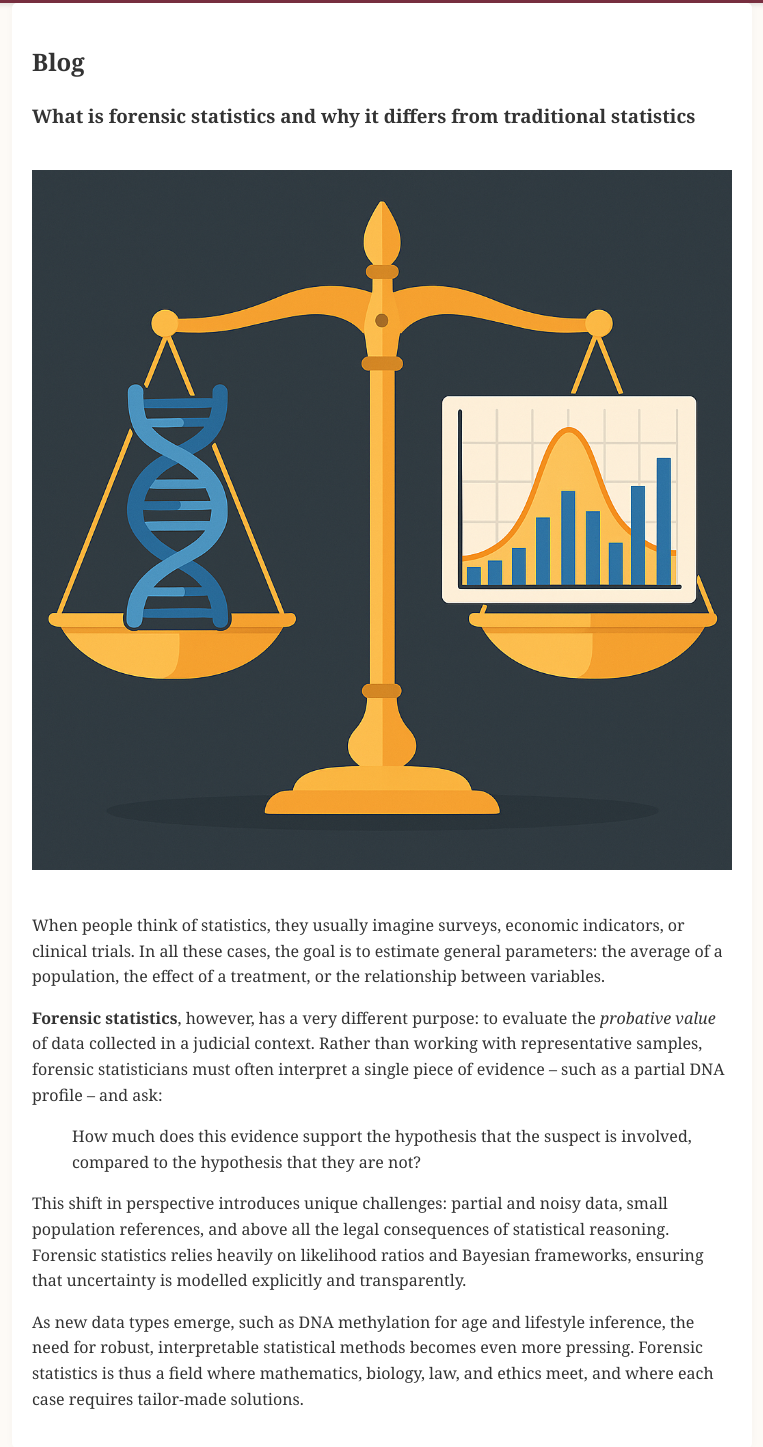
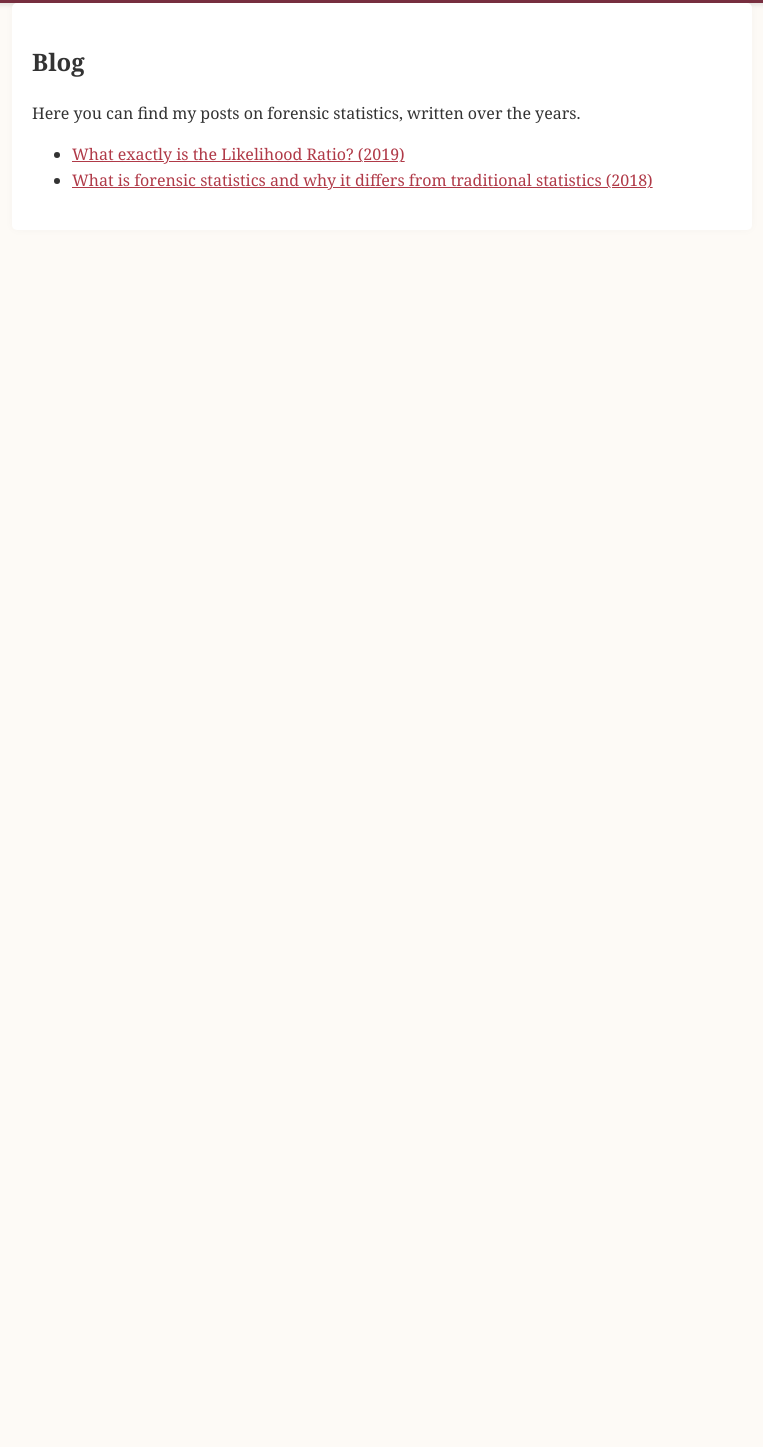
Before and after one commit to giuliacereda/giuliacereda.github.io, a plain HTML site: page blog.html in a window 1280 px wide. Shown: the part 181-1628 px from the top of the page, without its empty margins (258-1021 px from the left). After the commit the page ends 800 px from the top, so only its background shows below. Drawn offline with Linux system fonts and the light colour scheme.

Commit message:
Update blog.html

```diff
--- a/blog.html
+++ b/blog.html
@@ -20,41 +20,12 @@
 
   <main style="max-width: 700px; margin: auto; padding: 20px;">
     <h2>Blog</h2>
+    <p>Here you can find my posts on forensic statistics, written over the years.</p>
 
-    <article>
-      <h3>What is forensic statistics and why it differs from traditional statistics</h3>
-      <img src="img/img_post_1.png"
-           alt="Balance with DNA and statistical graph"
-           style="max-width: 100%; margin: 20px 0;">
-      <p>
-        When people think of statistics, they usually imagine surveys, economic indicators,
-        or clinical trials. In all these cases, the goal is to estimate general parameters:
-        the average of a population, the effect of a treatment, or the relationship between variables.
-      </p>
-      <p>
-        <strong>Forensic statistics</strong>, however, has a very different purpose:
-        to evaluate the <em>probative value</em> of data collected in a judicial context.
-        Rather than working with representative samples, forensic statisticians must often
-        interpret a single piece of evidence – such as a partial DNA profile – and ask:
-        <blockquote>
-          How much does this evidence support the hypothesis that the suspect is involved,
-          compared to the hypothesis that they are not?
-        </blockquote>
-      </p>
-      <p>
-        This shift in perspective introduces unique challenges: partial and noisy data,
-        small population references, and above all the legal consequences of statistical
-        reasoning. Forensic statistics relies heavily on likelihood ratios and Bayesian
-        frameworks, ensuring that uncertainty is modelled explicitly and transparently.
-      </p>
-      <p>
-        As new data types emerge, such as DNA methylation for age and lifestyle inference,
-        the need for robust, interpretable statistical methods becomes even more pressing.
-        Forensic statistics is thus a field where mathematics, biology, law, and ethics meet,
-        and where each case requires tailor-made solutions.
-      </p>
-      </article>
-
+    <ul>
+      <li><a href="blog/post2.html">What exactly is the Likelihood Ratio? (2019)</a></li>
+      <li><a href="blog/post1.html">What is forensic statistics and why it differs from traditional statistics (2018)</a></li>
+    </ul>
   </main>
 </body>
 </html>
```
